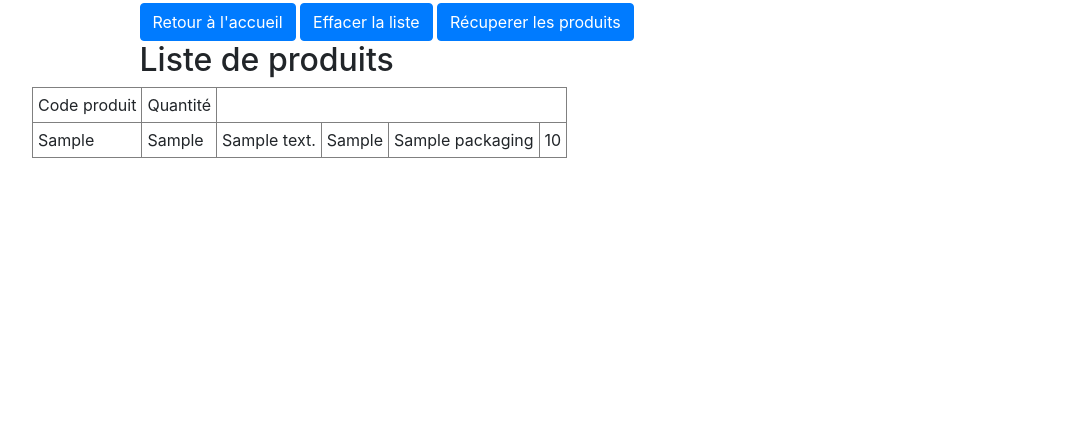
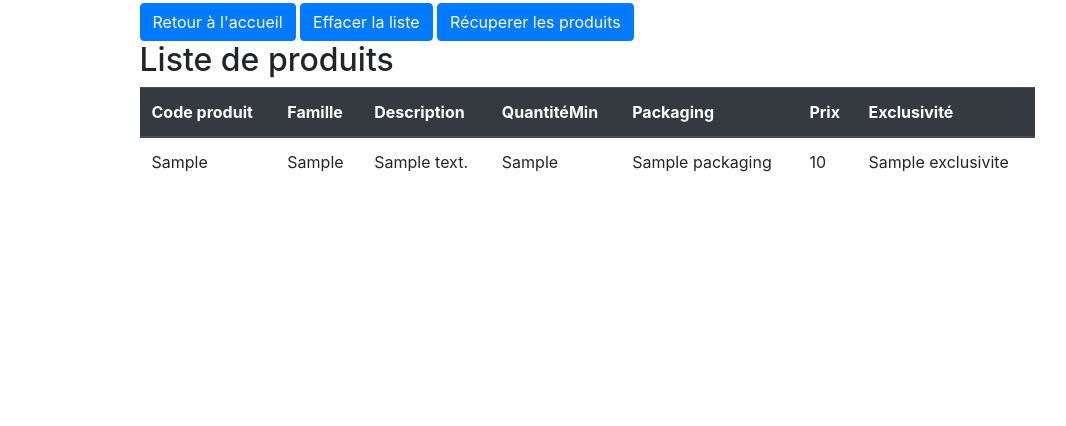
Before and after one commit to ursi-2020/gestion-stock, a Django app: template application/djangoapp/templates/data.html in a window 1280 px wide. Shown: the part 127-553 px from the top of the page, without its empty margins (53-1119 px from the left). Run offline with Django 3.2, Linux system fonts and the light colour scheme; the template is opened without the code that fills it: most values are stand-ins (such as "Sample title", 1, 10 or a date in 2020); parts of the project's set-up code (start-up, migrations or seed data) failed here and were passed over; some libraries are stand-ins or nearby versions.

Commit message:
Bootstrap table

```diff
--- a/application/djangoapp/templates/base.html
+++ b/application/djangoapp/templates/base.html
@@ -5,16 +5,13 @@
     <title>{% block title %} Use block title! {% endblock %}</title>
     {% load staticfiles %}
     <link rel="shortcut icon" href="{% static 'favicon.ico' %}" type="image/vnd.microsoft.icon">
-    <link rel="stylesheet" href="https://stackpath.bootstrapcdn.com/bootstrap/4.1.0/css/bootstrap.min.css"
-          integrity="sha384-9gVQ4dYFwwWSjIDZnLEWnxCjeSWFphJiwGPXr1jddIhOegiu1FwO5qRGvFXOdJZ4" crossorigin="anonymous">
     <link rel="stylesheet" href="https://use.fontawesome.com/releases/v5.0.10/css/all.css" integrity="sha384-+d0P83n9kaQMCwj8F4RJB66tzIwOKmrdb46+porD/OvrJ+37WqIM7UoBtwHO6Nlg" crossorigin="anonymous">
-
+    <link rel="stylesheet" href="https://stackpath.bootstrapcdn.com/bootstrap/4.3.1/css/bootstrap.min.css" integrity="sha384-ggOyR0iXCbMQv3Xipma34MD+dH/1fQ784/j6cY/iJTQUOhcWr7x9JvoRxT2MZw1T" crossorigin="anonymous">
+    <script src="https://code.jquery.com/jquery-3.3.1.slim.min.js" integrity="sha384-q8i/X+965DzO0rT7abK41JStQIAqVgRVzpbzo5smXKp4YfRvH+8abtTE1Pi6jizo" crossorigin="anonymous"></script>
+    <script src="https://cdnjs.cloudflare.com/ajax/libs/popper.js/1.14.7/umd/popper.min.js" integrity="sha384-UO2eT0CpHqdSJQ6hJty5KVphtPhzWj9WO1clHTMGa3JDZwrnQq4sF86dIHNDz0W1" crossorigin="anonymous"></script>
+    <script src="https://stackpath.bootstrapcdn.com/bootstrap/4.3.1/js/bootstrap.min.js" integrity="sha384-JjSmVgyd0p3pXB1rRibZUAYoIIy6OrQ6VrjIEaFf/nJGzIxFDsf4x0xIM+B07jRM" crossorigin="anonymous"></script>
     {% load staticfiles %}
     <link rel="stylesheet" type="text/css" href="{% static 'global.css' %}"/>
-
-    <script src="https://ajax.googleapis.com/ajax/libs/jquery/3.3.1/jquery.min.js"></script>
-    <script src="https://cdnjs.cloudflare.com/ajax/libs/popper.js/1.14.0/umd/popper.min.js" integrity="sha384-cs/chFZiN24E4KMATLdqdvsezGxaGsi4hLGOzlXwp5UZB1LY//20VyM2taTB4QvJ" crossorigin="anonymous"></script>
-    <script src="https://maxcdn.bootstrapcdn.com/bootstrap/4.1.0/js/bootstrap.min.js"></script>
     <meta name="viewport" content="width=device-width, initial-scale=1">
 
 </head>
--- a/application/djangoapp/templates/data.html
+++ b/application/djangoapp/templates/data.html
@@ -6,12 +6,19 @@
     <a href="/list/delete" class="btn btn-primary" role="button">Effacer la liste</a>
     <a href="/list/update" class="btn btn-primary" role="button">Récuperer les produits</a>
 <h2>Liste de produits</h2>
-</div>
-    <table border="1" cellpadding="5">
+    <table class="table">
+        <thead class="thead-dark">
             <tr>
-        <td>Code produit</td>
-        <td>Quantité</td>
+                <th scope="col">Code produit</th>
+                <th scope="col">Famille</th>
+                <th scope="col">Description</th>
+                <th scope="col">QuantitéMin</th>
+                <th scope="col">Packaging</th>
+                <th scope="col">Prix</th>
+                <th scope="col">Exclusivité</th>
             </tr>
+        </thead>
+        <tbody>
             {% for p in produits %}
                 <tr>
                     <td>{{p.codeProduit}}</td>
@@ -20,7 +27,10 @@
                     <td>{{p.quantiteMin}}</td>
                     <td>{{p.packaging}}</td>
                     <td>{{p.prix}}</td>
+                    <td>{{p.exclusivite}}</td>
+
                 </tr>
             {% endfor %}
+        </tbody>
     </table>
 {% endblock %}
--- a/application/djangoapp/templates/index.html
+++ b/application/djangoapp/templates/index.html
@@ -7,4 +7,5 @@ Bienvenue sur l'application "Gestion des stocks"
 <a href="/list" class="btn btn-primary" role="button">Liste de produits</a>
     <a href="/stock" class="btn btn-primary" role="button">Liste des stocks</a>
     <a href="/schedule" class="btn btn-primary" role="button">Liste du Schedule</a>
+    <a href="/entries" class="btn btn-primary" role="button">Livraison</a>
 {% endblock %}
```
Also changed, not shown: application/djangoapp/templates/entries.html (+7 -4 lines), application/djangoapp/templates/stock.html (+7 -5 lines). Lines whose indentation alone changed are shown as unchanged.
